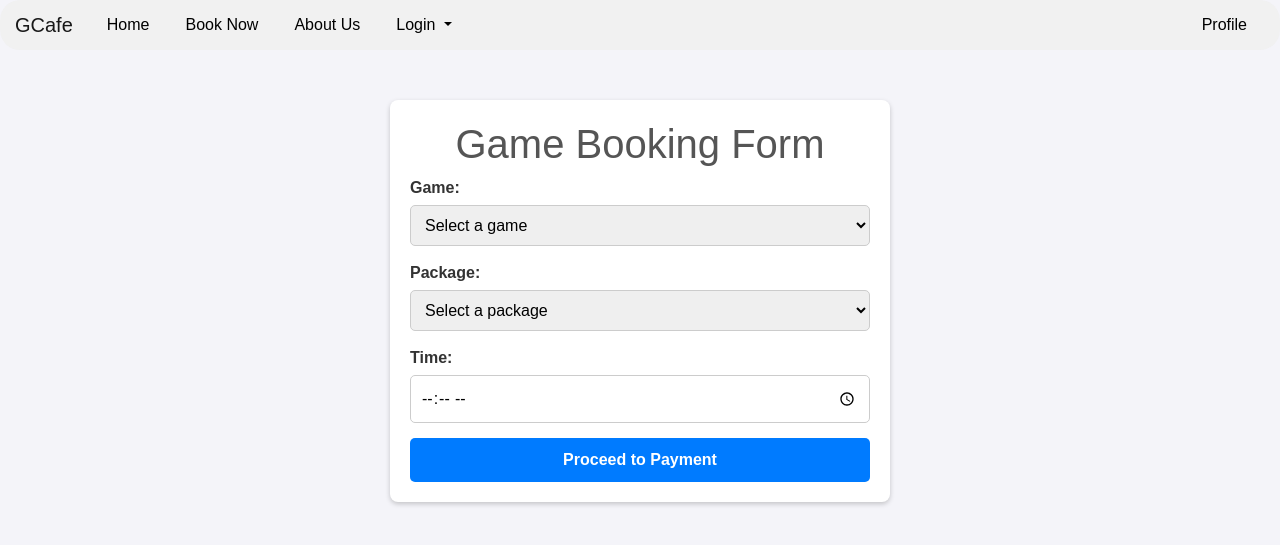
After one commit to Atharva862/GCafe, a PHP site: page /bookNow.php in a window 1280 px wide. The commit adds this page. Shown: the top 545 px of the page. Run offline with PHP 8.4, Linux system fonts and the light colour scheme; data that the repository does not hold is empty.

Commit message:
Add files via upload

```diff
--- /dev/null
+++ b/Project/bookNow.php
@@ -0,0 +1,77 @@
+<?php require 'partials/_nav.php'; ?>
+
+<!DOCTYPE html>
+<html lang="en">
+<head>
+    <meta charset="UTF-8">
+    <meta name="viewport" content="width=device-width, initial-scale=1.0">
+    <title>Game Booking Form</title>
+    <link rel="stylesheet" href="bookNow_styles.css">
+</head>
+<body>
+    <div class="container">
+        <h1>Game Booking Form</h1>
+        <form id="purchaseForm">
+            <div class="form-group">
+                <label for="games">Game:</label>
+                <select id="games" name="games" required>
+                    <option value="">Loading games...</option>
+                </select>
+            </div>
+            <div class="form-group">
+                <label for="package">Package:</label>
+                <select id="package" name="package" required>
+                    <option value="">Select a package</option>
+                    <option value="solo">Solo</option>
+                    <option value="duo">Duo</option>
+                    <option value="squad">Squad</option>
+                    <option value="all day">All Day</option>
+                </select>
+            </div>
+            <div class="form-group">
+                <label for="time">Time:</label>
+                <input type="time" id="time" name="time" required>
+            </div>
+            <button type="button" id="proceedToPayment">Proceed to Payment</button>
+        </form>
+    </div>
+
+    <script>
+      // Fetch games from the server
+      async function fetchGames() {
+          const response = await fetch('fetch_games.php');
+          const games = await response.json();
+          const gamesSelect = document.getElementById('games');
+
+          // Clear existing options
+          gamesSelect.innerHTML = '<option value="">Select a game</option>';
+
+          // Populate games
+          games.forEach(game => {
+              const option = document.createElement('option');
+
+              // Ensure correct assignment of values
+              option.value = game.game_id;  // The game_id is assigned as the value of the option
+              option.textContent = game.game;  // The game name is assigned as the display text
+
+              gamesSelect.appendChild(option);
+          });
+      }
+
+      document.getElementById('proceedToPayment').addEventListener('click', function () {
+          const game = document.getElementById('games').value;
+          const package = document.getElementById('package').value;
+          const time = document.getElementById('time').value;
+
+          if (game && package && time) {
+              alert(`You selected:\nGame: ${game}\nPackage: ${package}\nTime: ${time}`);
+          } else {
+              alert('Please fill out all fields before proceeding to payment.');
+          }
+      });
+
+      // Load games when the page loads
+      document.addEventListener('DOMContentLoaded', fetchGames);
+    </script>
+</body>
+</html>
--- /dev/null
+++ b/Project/bookNow_styles.css
@@ -0,0 +1,51 @@
+body {
+    font-family: Arial, sans-serif;
+    margin: 0;
+    padding: 0;
+    background-color: #f4f4f9;
+    color: #333;
+}
+
+.container {
+    max-width: 500px;
+    margin: 50px auto;
+    background: #fff;
+    padding: 20px;
+    box-shadow: 0 2px 5px rgba(0, 0, 0, 0.2);
+    border-radius: 8px;
+}
+
+h1 {
+    text-align: center;
+    color: #555;
+}
+
+.form-group {
+    margin-bottom: 15px;
+}
+
+label {
+    display: block;
+    margin-bottom: 5px;
+    font-weight: bold;
+}
+
+input, select, button {
+    width: 100%;
+    padding: 10px;
+    border: 1px solid #ccc;
+    border-radius: 5px;
+    font-size: 16px;
+}
+
+button {
+    background-color: #007BFF;
+    color: white;
+    font-weight: bold;
+    border: none;
+    cursor: pointer;
+}
+
+button:hover {
+    background-color: #0056b3;
+}
--- /dev/null
+++ b/Project/fetch_games.php
@@ -0,0 +1,21 @@
+<?php
+include 'partials/_dbconnect.php';
+
+
+// Fetch games from the database
+$sql = "SELECT game_id, game FROM games";  // Updated column names
+$result = $conn->query($sql);
+
+$games = [];
+if ($result->num_rows > 0) {
+    while ($row = $result->fetch_assoc()) {
+        $games[] = $row;
+    }
+}
+
+// Return games as JSON
+header('Content-Type: application/json');
+echo json_encode($games);
+
+$conn->close();
+?>
--- a/Project/partials/_nav.php
+++ b/Project/partials/_nav.php
@@ -52,7 +52,7 @@
           <a class="nav-link" href="/Project/homepage.php">Home <span class="sr-only">(current)</span></a>
         </li>
         <li class="nav-item">
-          <a class="nav-link" href="/Project/bookNow.html">Book Now</a>
+          <a class="nav-link" href="/Project/bookNow.php">Book Now</a>
         </li>
         <li class="nav-item">
           <a class="nav-link" href="/Project/aboutUs.html">About Us</a>
```
Also changed, not shown: Project/homepage.php (+4 -4 lines).
